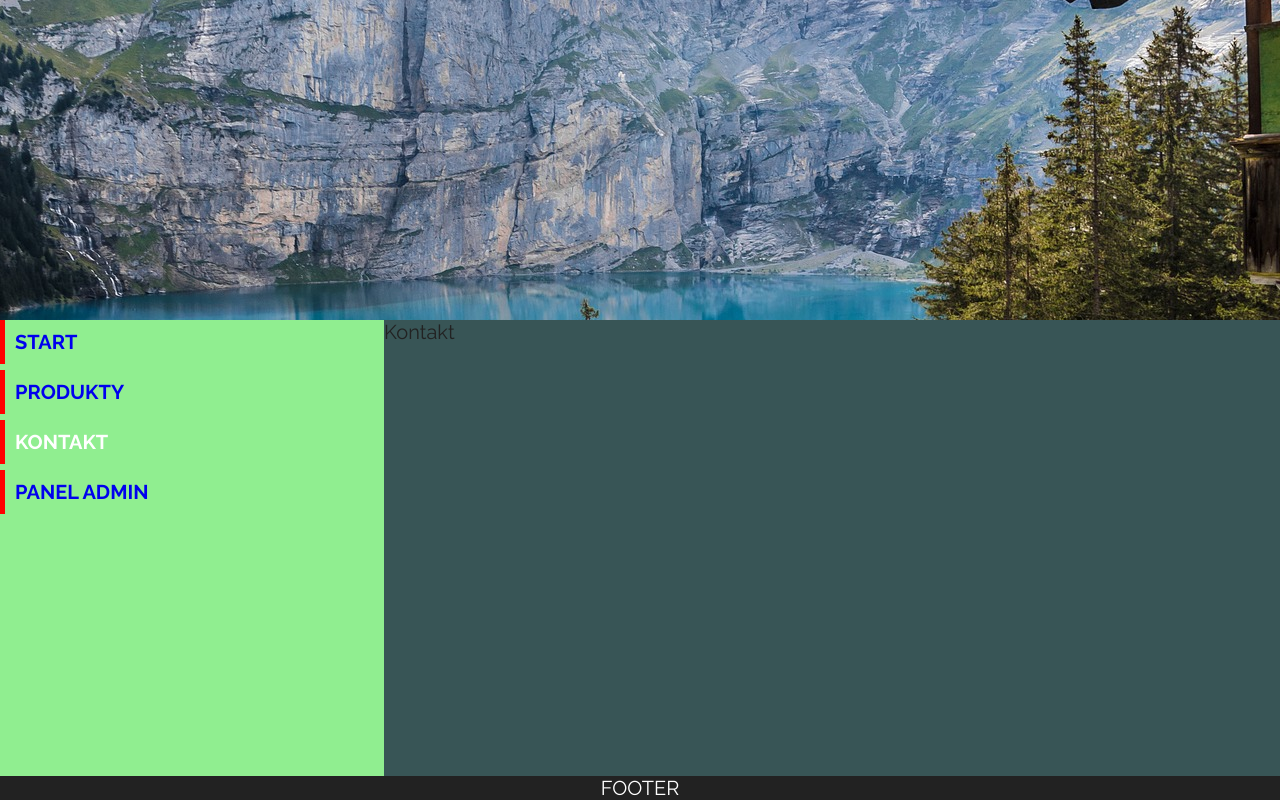
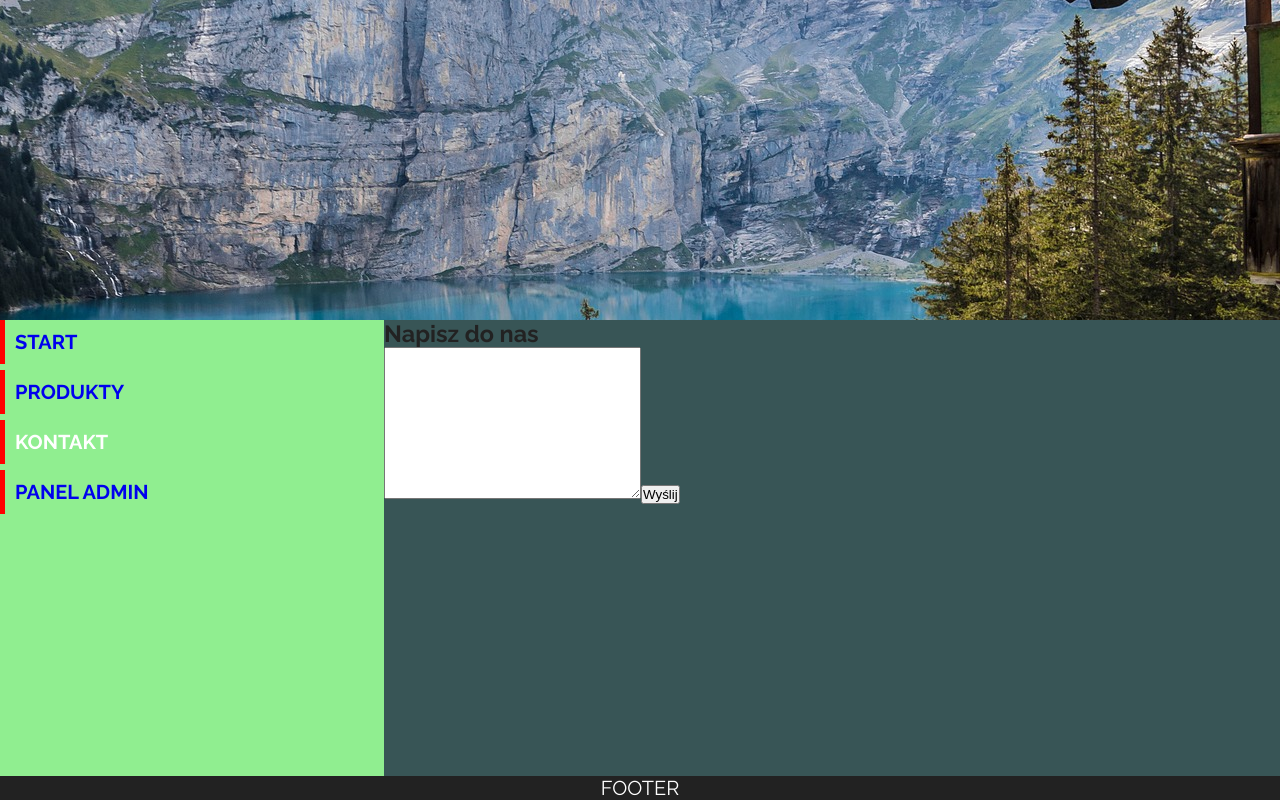
Before and after one commit to rafalheller/router-project, a React (Create React App) app: page /contact in a window 1280 px wide. Built offline with nearby package versions, Linux system fonts and the light colour scheme.

Commit message:
create contact page

```diff
--- a/src/Pages/ContactPage.js
+++ b/src/Pages/ContactPage.js
@@ -1,11 +1,33 @@
 import React, {Component} from 'react';
+import '../scss/ContactPage.scss'
 
 class ContactPage extends Component {
+    state = {
+        value:""
+    }
+    handleSubmit = (e) => {
+        e.preventDefault()
+        this.setState({
+            value: ""
+        })
+    }
+handleChange = (e) => {
+        this.setState({
+            value: e.target.value
+        })
+}
     render() {
         return (
-            <div>
-                Kontakt
-            </div>
+         <div className="contact">
+             <form onSubmit={this.handleSubmit}>
+                 <h3>Napisz do nas</h3>
+                 <textarea value={this.state.value}
+                           cols="30"
+                           rows="10"
+                 onChange={this.handleChange}></textarea>
+                 <button >Wyślij</button>
+             </form>
+         </div>
         );
     }
 }
--- a/src/components/Article.js
+++ b/src/components/Article.js
@@ -5,13 +5,14 @@ class Article extends Component {
         const {author, text, title} = this.props;
 
         const styles = {
-            marginTop: 40
+            marginTop: 40,
+            marginLeft: "1rem"
         }
         return (
             <article style={styles}>
-                <h1>{title}</h1>
+                <h3 style={{textTransform: "uppercase", marginBottom: "1rem"}}>{title}</h3>
                 <span>{author}</span>
-                <p>{text}</p>
+                <p style={{fontSize: 15}}>{text}</p>
             </article>
         );
     }
```
Also changed, not shown: src/scss/ContactPage.scss (added).
